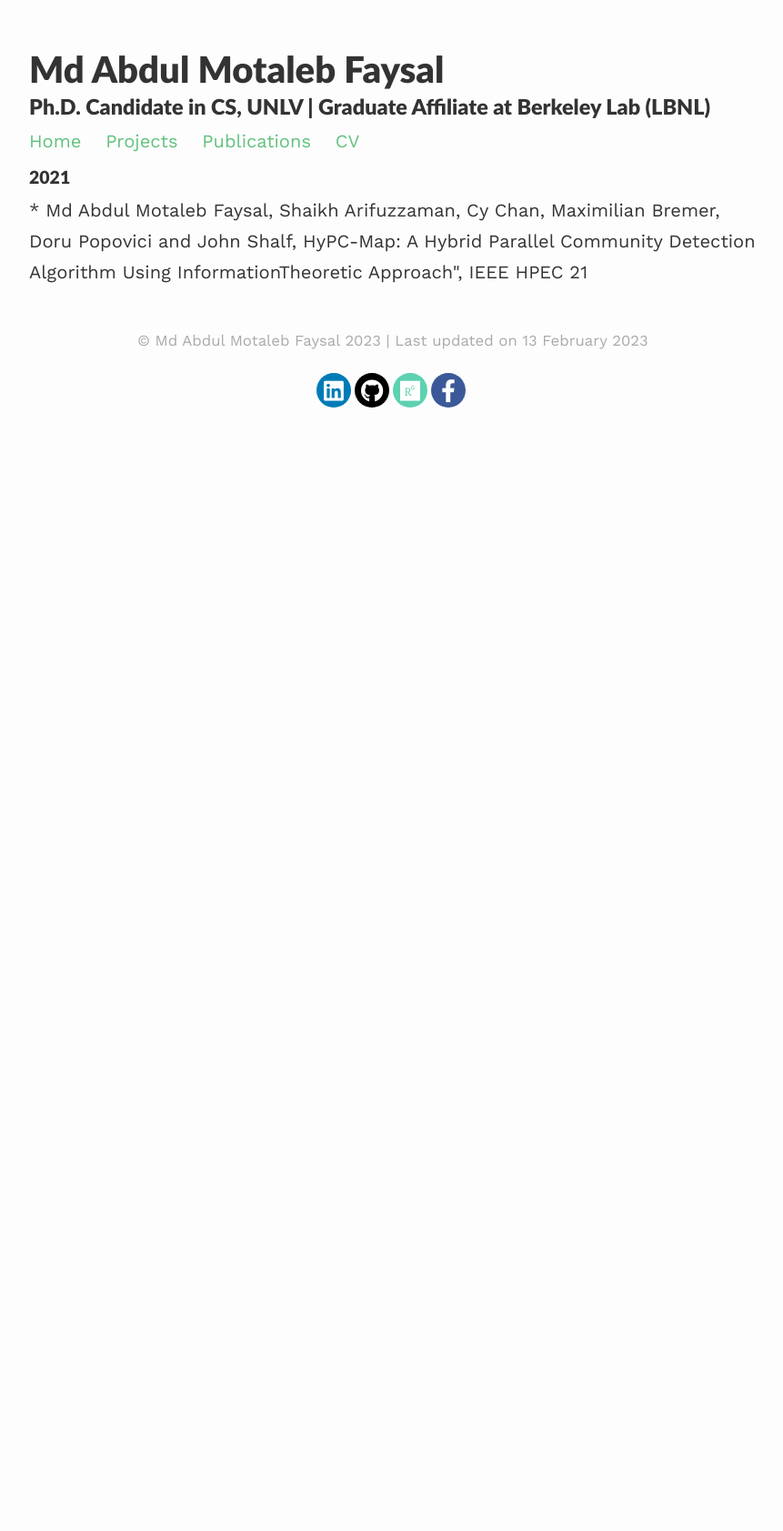
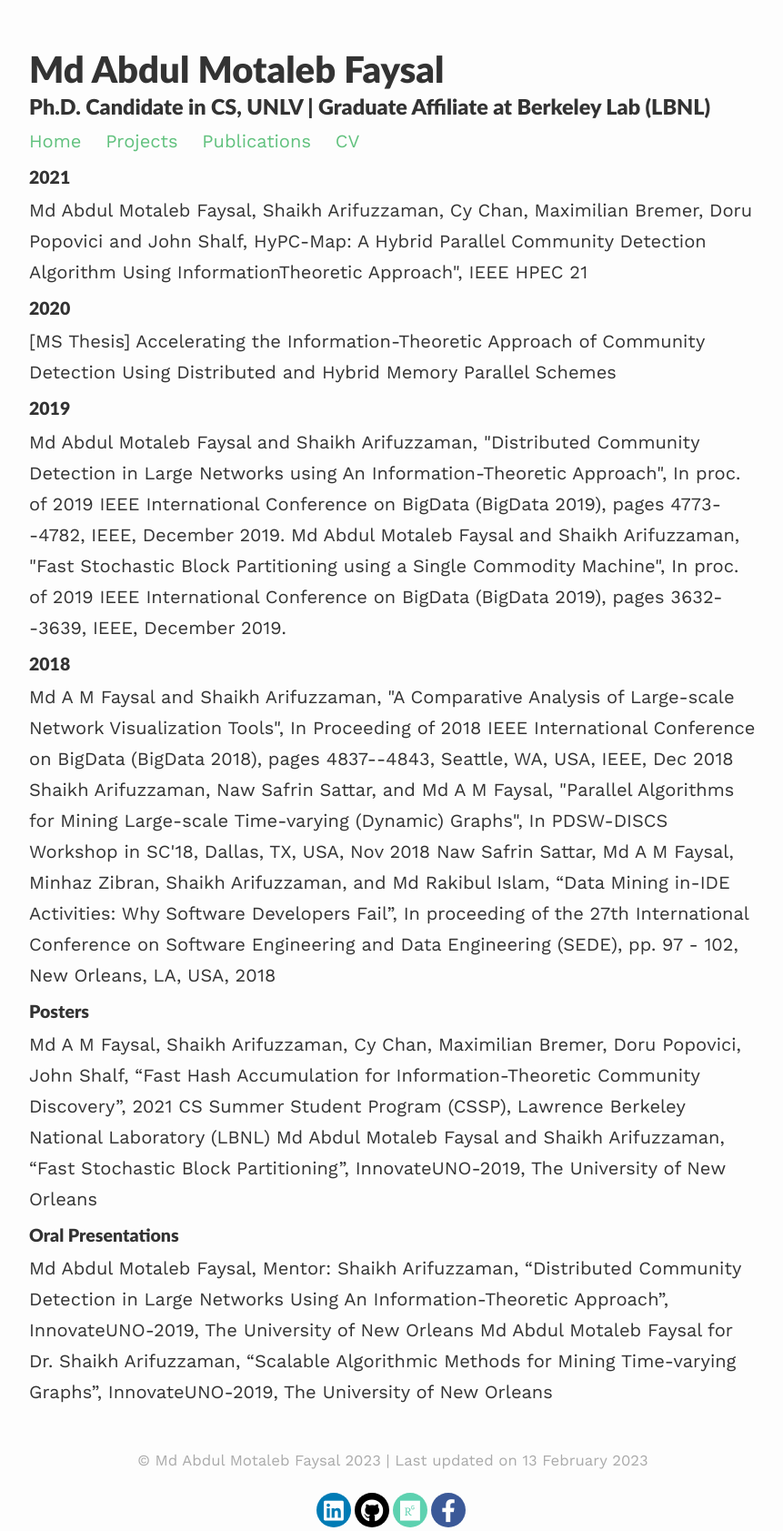
Before and after one commit to mfaysal101/mfaysal101.github.io, a Jekyll site: the page built from archive.html, in a window 1280 px wide. Shown: the whole page at 91% size, without its empty margins (208-1069 px from the left). Built offline with Jekyll 4.4.1, drawn with Linux system fonts in a browser that asks for light colours; nearby versions of some CDN libraries; before the commit the page ends 980 px from its top, so only the background shows below that.

Commit message:
Update archive.html

```diff
--- a/archive.html
+++ b/archive.html
@@ -6,5 +6,20 @@ title: Archive
 
 <div>
 <h3><small>2021</small></h3>
-    * Md Abdul Motaleb Faysal, Shaikh Arifuzzaman, Cy Chan, Maximilian Bremer, Doru Popovici and John Shalf, HyPC-Map: A Hybrid Parallel Community Detection Algorithm Using InformationTheoretic Approach", IEEE HPEC 21
+    Md Abdul Motaleb Faysal, Shaikh Arifuzzaman, Cy Chan, Maximilian Bremer, Doru Popovici and John Shalf, HyPC-Map: A Hybrid Parallel Community Detection Algorithm Using InformationTheoretic Approach", IEEE HPEC 21
+<h3><small>2020</small></h3>
+   [MS Thesis] Accelerating the Information-Theoretic Approach of Community Detection Using Distributed and Hybrid Memory Parallel Schemes
+<h3><small>2019</small></h3>
+   Md Abdul Motaleb Faysal and Shaikh Arifuzzaman, "Distributed Community Detection in Large Networks using An Information-Theoretic Approach", In proc. of 2019 IEEE International Conference on BigData (BigData 2019), pages 4773--4782, IEEE, December 2019.
+   Md Abdul Motaleb Faysal and Shaikh Arifuzzaman, "Fast Stochastic Block Partitioning using a Single Commodity Machine", In proc. of 2019 IEEE International Conference on BigData (BigData 2019), pages 3632--3639, IEEE, December 2019.
+<h3><small>2018</small></h3>
+   Md A M Faysal and Shaikh Arifuzzaman, "A Comparative Analysis of Large-scale Network Visualization Tools", In Proceeding of 2018 IEEE International Conference on BigData (BigData 2018), pages 4837--4843, Seattle, WA, USA, IEEE, Dec 2018
+   Shaikh Arifuzzaman, Naw Safrin Sattar, and Md A M Faysal, "Parallel Algorithms for Mining Large-scale Time-varying (Dynamic) Graphs", In PDSW-DISCS Workshop in SC'18, Dallas, TX, USA, Nov 2018
+   Naw Safrin Sattar, Md A M Faysal, Minhaz Zibran, Shaikh Arifuzzaman, and Md Rakibul Islam,  “Data Mining in-IDE Activities: Why Software Developers Fail”, In proceeding of the 27th International Conference on Software Engineering and Data Engineering (SEDE), pp. 97 - 102, New Orleans, LA, USA, 2018
+<h3><small>Posters</small></h3>
+   Md A M Faysal, Shaikh Arifuzzaman, Cy Chan, Maximilian Bremer, Doru Popovici, John Shalf, “Fast Hash Accumulation for Information-Theoretic Community Discovery”, 2021 CS Summer Student Program (CSSP), Lawrence Berkeley National Laboratory (LBNL)
+   Md Abdul Motaleb Faysal and Shaikh Arifuzzaman, “Fast Stochastic Block Partitioning”, InnovateUNO-2019, The University of New Orleans
+<h3><small>Oral Presentations</small></h3>
+   Md Abdul Motaleb Faysal, Mentor: Shaikh Arifuzzaman, “Distributed Community Detection in Large Networks Using An Information-Theoretic Approach”, InnovateUNO-2019, The University of New Orleans
+   Md Abdul Motaleb Faysal for Dr. Shaikh Arifuzzaman, “Scalable Algorithmic Methods for Mining Time-varying Graphs”,  InnovateUNO-2019, The University of New Orleans
 </div>
```
